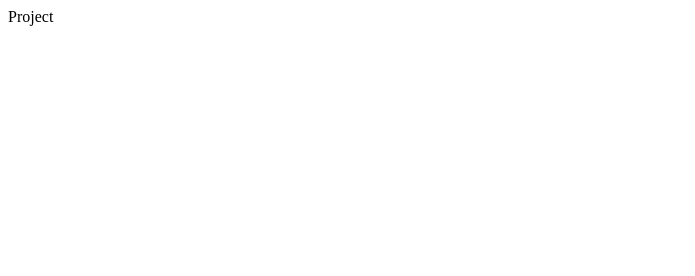
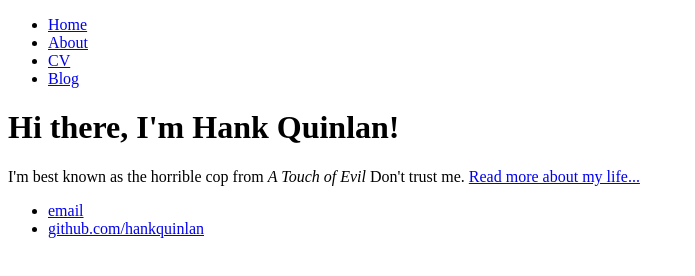
Before and after one commit to paniterka/datastories_test_project, a plain HTML site: page index.html in a window 1280 px wide. Shown: the whole page, without its empty margins (0-695 px from the left). Drawn offline with Linux system fonts and the light colour scheme.

Commit message:
Update index.html

```diff
--- a/index.html
+++ b/index.html
@@ -1,5 +1,30 @@
+<!DOCTYPE html>
 <html>
-<body>
-Project
-</body>
+	<head>
+		<title>Hank Quinlan, Horrible Cop</title>
+		<!-- link to main stylesheet -->
+		<link rel="stylesheet" type="text/css" href="/css/main.css">
+	</head>
+	<body>
+		<nav>
+    		<ul>
+        		<li><a href="/">Home</a></li>
+	        	<li><a href="/about">About</a></li>
+        		<li><a href="/cv">CV</a></li>
+        		<li><a href="/blog">Blog</a></li>
+    		</ul>
+		</nav>
+		<div class="container">
+    		<div class="blurb">
+        		<h1>Hi there, I'm Hank Quinlan!</h1>
+				<p>I'm best known as the horrible cop from <em>A Touch of Evil</em> Don't trust me. <a href="/about">Read more about my life...</a></p>
+    		</div><!-- /.blurb -->
+		</div><!-- /.container -->
+		<footer>
+    		<ul>
+        		<li><a href="mailto:hankquinlanhub@gmail.com">email</a></li>
+        		<li><a href="https://github.com/hankquinlan">github.com/hankquinlan</a></li>
+			</ul>
+		</footer>
+	</body>
 </html>
```
